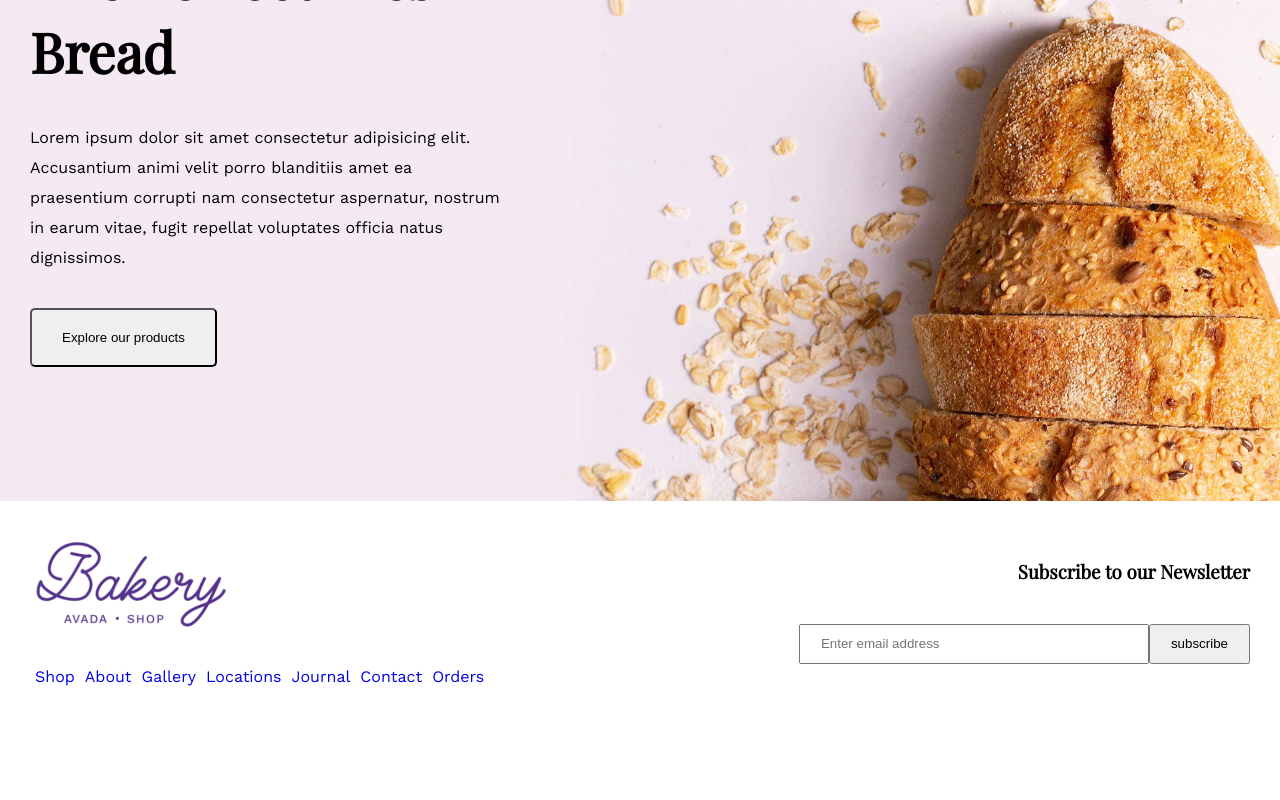
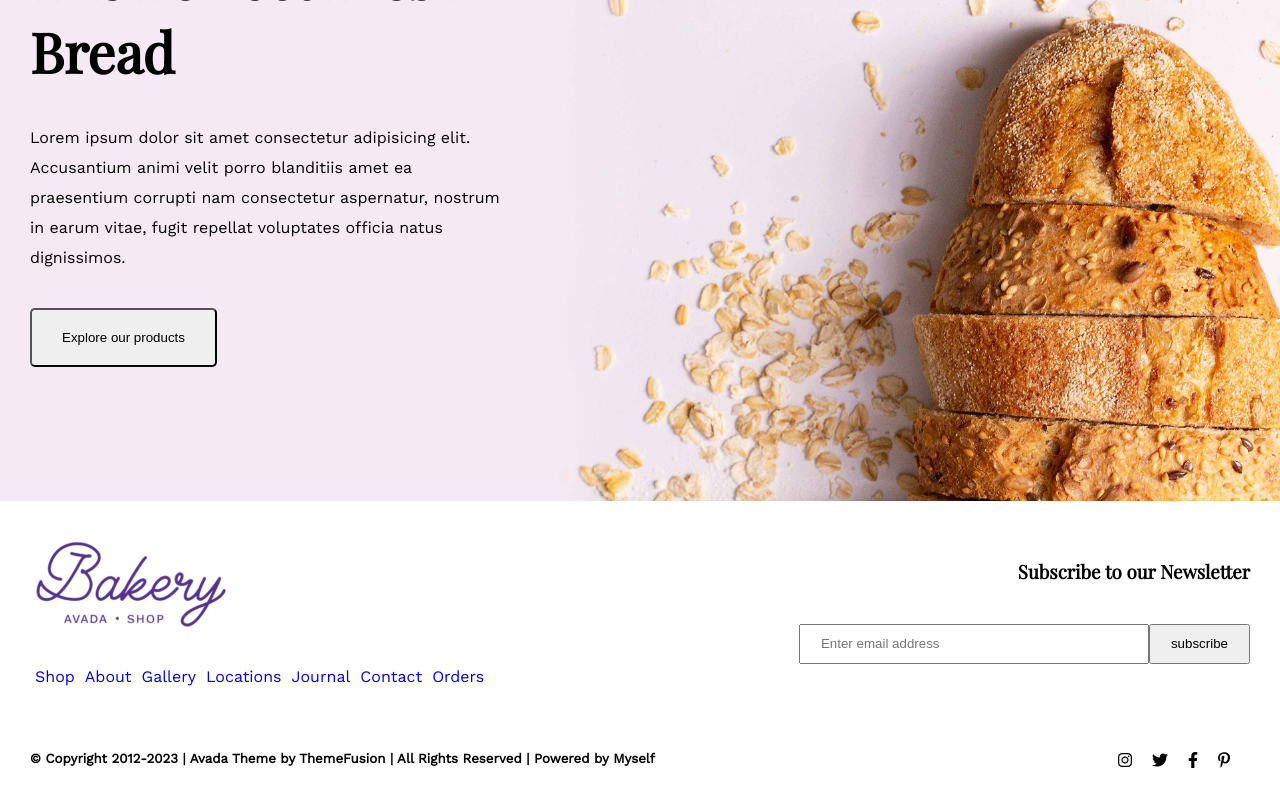
Before and after one commit to EnricoNapolitano/2023-01-31-esame_midterm, a Vue app in the folder proj-html-vuejs/: page / in a window 1280 px wide. Shown: the part 350-1150 px from the top of the page. Before the commit the page ends 1071 px from the top, so only its background shows below. Built offline with nearby package versions, Linux system fonts and the light colour scheme.

Commit message:
bottom footer

```diff
--- a/proj-html-vuejs/src/components/AppFooter/BottomFooter.vue
+++ b/proj-html-vuejs/src/components/AppFooter/BottomFooter.vue
@@ -1,3 +1,22 @@
-<script></script>
+<script>
+import { data } from '../../assets/data';
+export default {
+    name: 'BottomHeader',
+    data() { return { data } }
+}
+</script>
 
-<template></template>
+<template>
+    <footer class="d-flex jc-between p-30">
+        <h5>&#169; Copyright 2012-2023 | Avada Theme by ThemeFusion | All Rights Reserved | Powered by Myself</h5>
+        <ul class="d-flex">
+            <li v-for="social in data.socials"><i :class="social"></i></li>
+        </ul>
+    </footer>
+</template>
+
+<style>
+li {
+    padding-right: 20px
+}
+</style>
```
